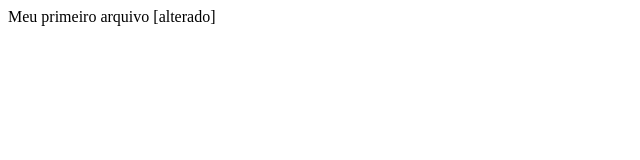
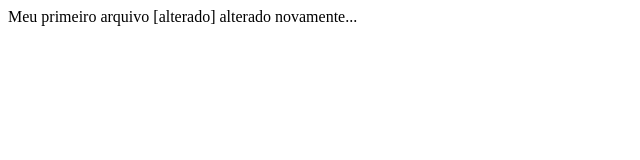
Before and after one commit to alexfabiany/estudo-git, a plain HTML site: page index.html in a window 1280 px wide. Shown: the whole page, without its empty margins (0-640 px from the left). Drawn offline with Linux system fonts and the light colour scheme.

Commit message:
Update index.html

```diff
--- a/index.html
+++ b/index.html
@@ -1,5 +1,6 @@
 <html>
 <body>
   Meu primeiro arquivo [alterado]
+  alterado novamente...
 </body>
 </html>
```
